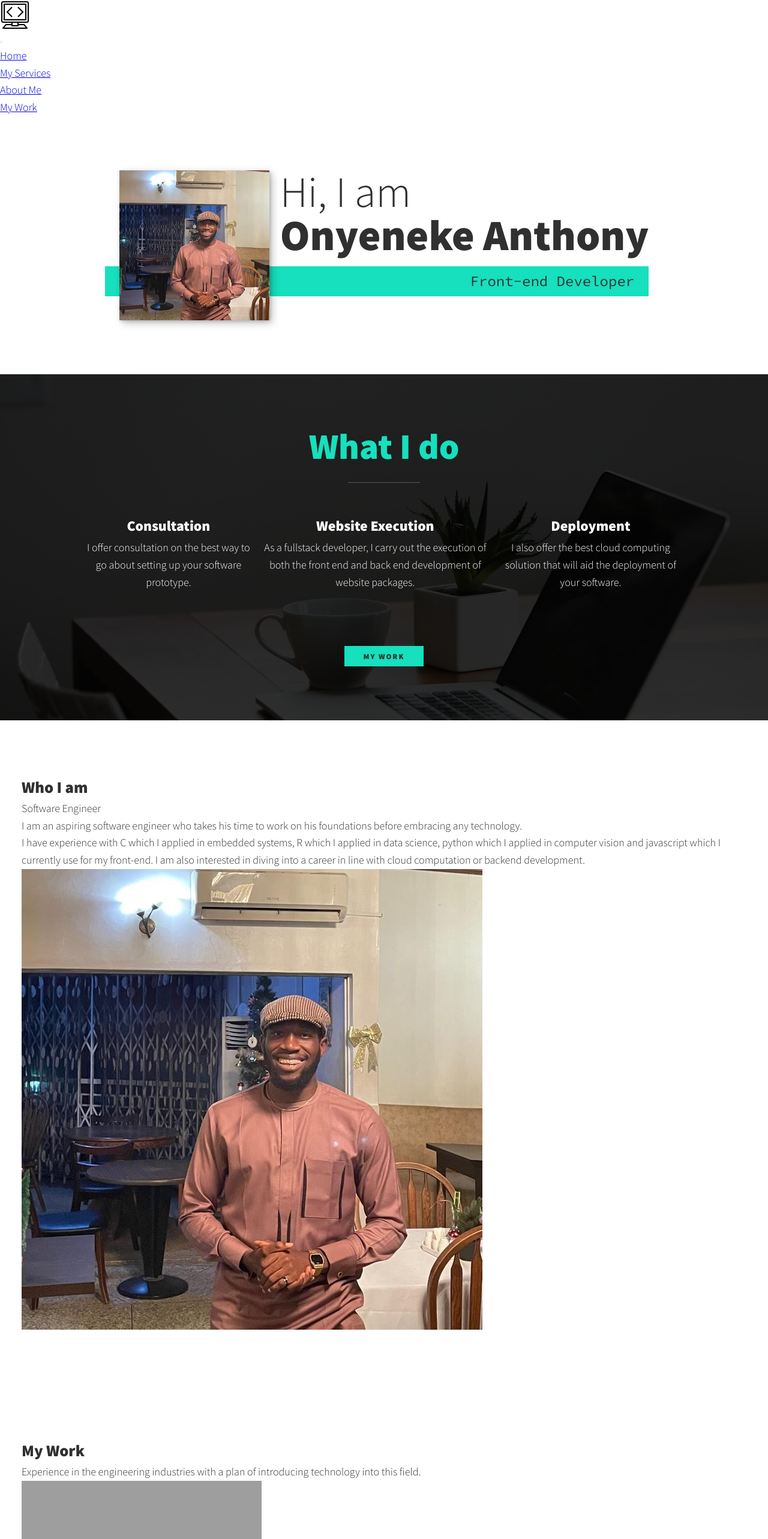
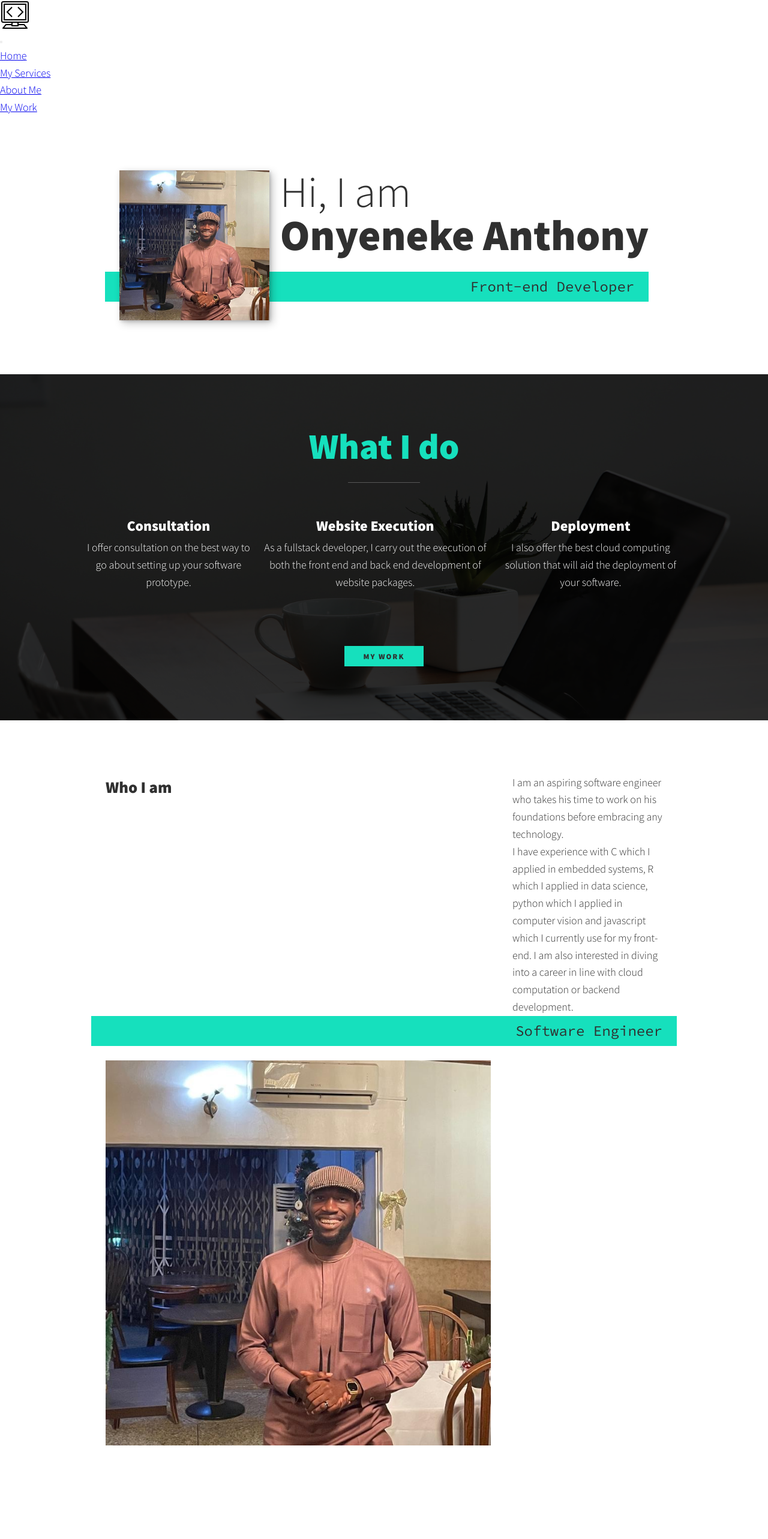
Before and after one commit to Onyeneke-AC/react-portfolio, a React (Vite) app: page /home in a window 1280 px wide. Shown: the top 2566 px of the page at 60% size. Built offline with nearby package versions, Linux system fonts and the light colour scheme; grey boxes are pictures that could not be loaded.

Commit message:
Implementing the about me section

```diff
--- a/src/atoms/Heading.jsx
+++ b/src/atoms/Heading.jsx
@@ -2,7 +2,7 @@ import styled, { css } from "styled-components";
 
 const Heading = styled.h1`
   line-height: 1;
-  margin: 0;
+  margin: 0 0 0.25em 0;
 
   ${(props) =>
     props.as === "intro" &&
@@ -15,7 +15,6 @@ const Heading = styled.h1`
     css`
       color: var(--clr-accent);
       position: relative;
-      margin-bottom: 0.25em;
       font-size: var(--fs-h2);
 
       &::after {
@@ -33,7 +32,7 @@ const Heading = styled.h1`
     css`
       font-size: var(--fs-h3);
       margin-bottom: 10px;
-    `}
+    `};
   ${(props) =>
     props.type === "light" &&
     css`
@@ -46,6 +45,14 @@ const Heading = styled.h1`
   & strong {
     display: block;
   }
+
+  @media (min-width: 600px) {
+    ${(props) =>
+      props.as === "about" &&
+      css`
+        grid-area: title;
+      `}
+  }
 `;
 
 export default Heading;
--- /dev/null
+++ b/src/atoms/Subtitle.jsx
@@ -0,0 +1,42 @@
+import styled, { css } from "styled-components";
+
+const Subtitle = styled.p`
+  margin: 0;
+  font-size: var(--fs-h3);
+  background: var(--clr-accent);
+  font-family: var(--ff-secondary);
+  padding: 0.25em 1em;
+  margin-bottom: 1em;
+
+  @media (min-width: 600px) {
+    grid-column: -1/1;
+    grid-row: 2;
+    text-align: right;
+    position: relative;
+  }
+
+  ${(props) =>
+    props.type === "intro" &&
+    css`
+      display: inline-block;
+
+      @media (min-width: 600px) {
+        align-self: start;
+        left: -1.5rem;
+        width: calc(100% + 1em);
+      }
+    `}
+
+  ${(props) =>
+    props.type === "about" &&
+    css`
+      grid-area: subtitle;
+      @media (min-width: 600px) {
+        left: -1em;
+        width: calc(100% + 2em);
+        padding-left: 1em;
+      }
+    `}
+`;
+
+export default Subtitle;
--- a/src/components/AboutMe.jsx
+++ b/src/components/AboutMe.jsx
@@ -1,10 +1,26 @@
+import styled from "styled-components";
+import Subtitle from "../atoms/Subtitle";
+
+const StyledAboutMe = styled.section`
+  max-width: 1000px;
+  margin: 0 auto;
+
+  @media (min-width: 600px) {
+    display: grid;
+    grid-template-columns: 1fr 250px;
+    grid-template-areas:
+      "title img"
+      "subtitle img"
+      "text img";
+    grid-column-gap: 2em;
+  }
+`;
+
 function AboutMe() {
   return (
-    <section class="about-me" id="about">
+    <StyledAboutMe id="about">
       <h2 class="section__title section__title--about">Who I am</h2>
-      <p class="section__subtitle section__subtitle--about">
-        Software Engineer
-      </p>
+      <Subtitle type="about">Software Engineer</Subtitle>
 
       <div class="about-me__body">
         <p>
@@ -21,7 +37,7 @@ function AboutMe() {
       </div>
 
       <img src="./img/me.jpeg" alt="Anthony Smiling" class="about-me__img" />
-    </section>
+    </StyledAboutMe>
   );
 }
 
--- a/src/components/Introduction.jsx
+++ b/src/components/Introduction.jsx
@@ -1,28 +1,9 @@
 import styled from "styled-components";
 import Heading from "../atoms/Heading";
+import Subtitle from "../atoms/Subtitle";
 
 const StyledIntroduction = styled.section`
   position: relative;
-
-  & p {
-    margin: 0;
-    font-size: var(--fs-h3);
-    background: var(--clr-accent);
-    font-family: var(--ff-secondary);
-    padding: 0.25em 1em;
-    margin-bottom: 1em;
-    display: inline-block;
-
-    @media (min-width: 600px) {
-      align-self: start;
-      grid-column: -1/1;
-      grid-row: 2;
-      text-align: right;
-      position: relative;
-      left: -1.5rem;
-      width: calc(100% + 1em);
-    }
-  }
 
   @media (min-width: 600px) {
     display: grid;
@@ -53,7 +34,7 @@ function Introduction() {
       <Heading as="intro">
         Hi, I am <strong>Onyeneke Anthony</strong>
       </Heading>
-      <p>Front-end Developer</p>
+      <Subtitle type="intro">Front-end Developer</Subtitle>
       <IntroImage src="./img/me.jpeg" alt="Anthony smiling" />
     </StyledIntroduction>
   );
```
